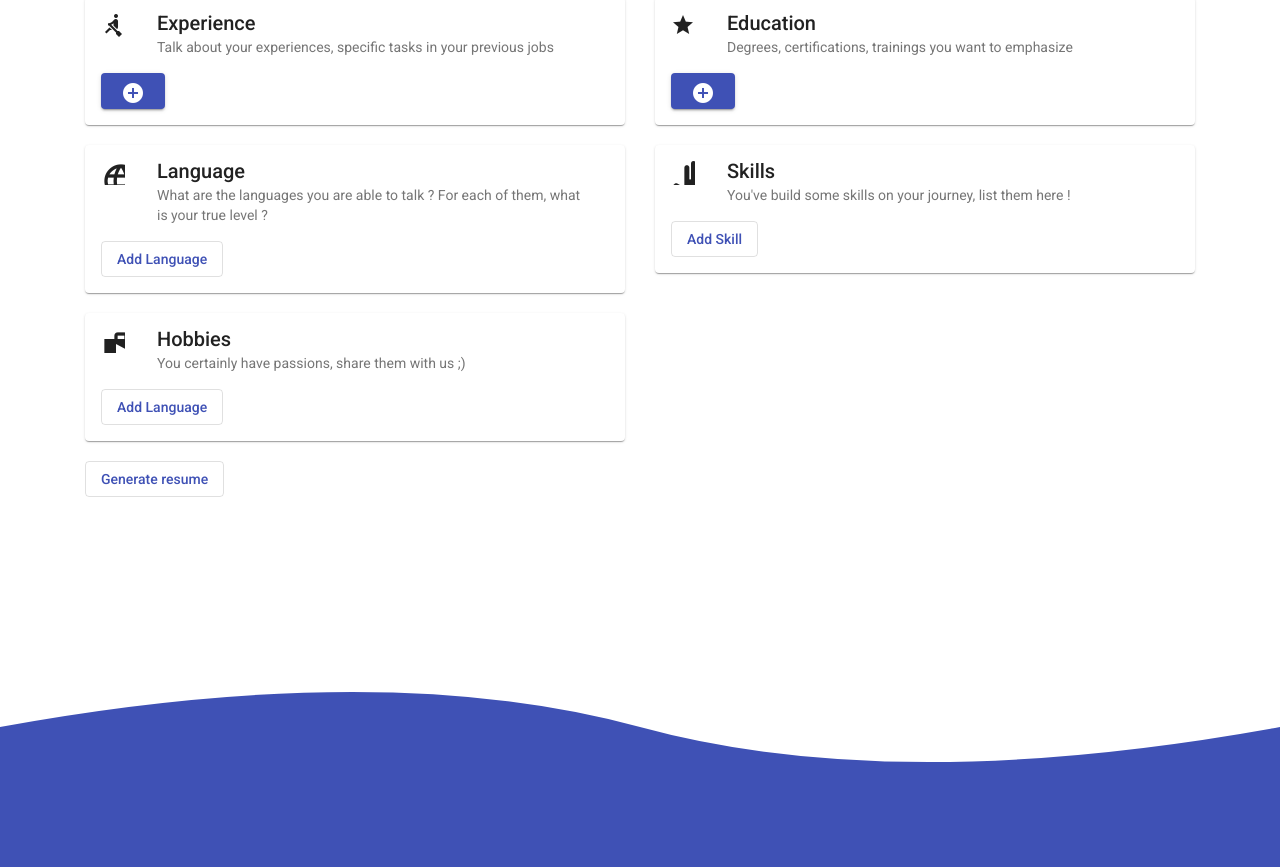
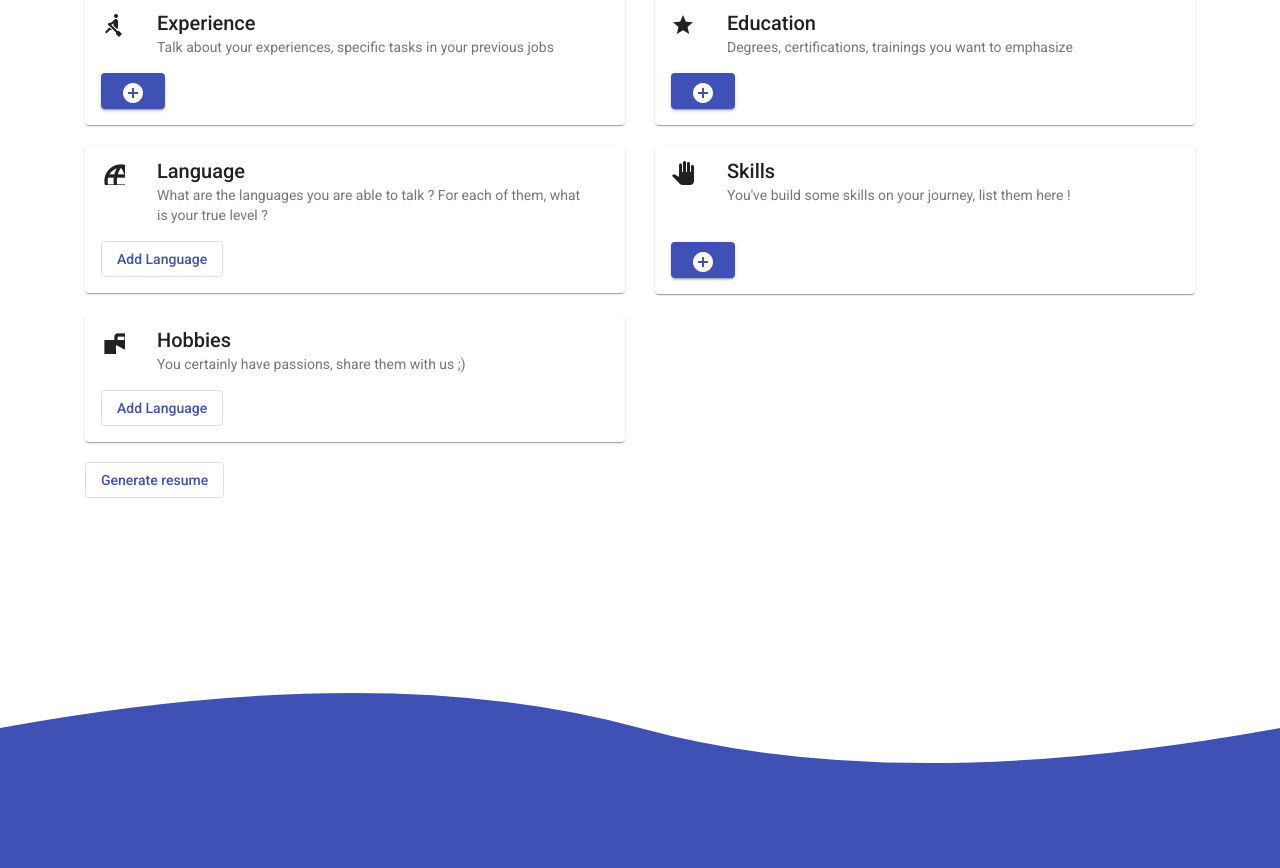
Before and after one commit to Jerem28/cv-creator, an Angular app: page / in a window 1280 px wide. Shown: the part 706-1574 px from the top of the page. Built offline with nearby package versions, Linux system fonts and the light colour scheme.

Commit message:
Separate Skill component from Resume main component

```diff
--- a/src/app/resume/experience/experience.component.ts
+++ b/src/app/resume/experience/experience.component.ts
@@ -48,8 +48,7 @@ export class ExperienceComponent implements OnInit, OnChanges {
   }
 
   addInputExperience(){
-    const experienceFormGroup: FormGroup = this.experience;
-    this.experiencesList.push(experienceFormGroup);
+    this.experiencesList.push(this.experience);
   }
 
   removeExperience(experienceIndex: number){
--- a/src/app/resume/resume.component.html
+++ b/src/app/resume/resume.component.html
@@ -58,16 +58,10 @@
             </div>
 
             <div class="col-6">
-                <mat-card>
-                    <mat-card-header>
-                        <div mat-card-avatar><mat-icon>pan_tool</mat-icon></div>
-                        <mat-card-title>Skills</mat-card-title>
-                        <mat-card-subtitle>You've build some skills on your journey, list them here !</mat-card-subtitle>
-                    </mat-card-header>
-                    <mat-card-content>
-                        <button mat-stroked-button color="primary">Add Skill</button>
-                    </mat-card-content>
-                </mat-card>
+                <app-skills
+                [formBuilder]="formBuilder"
+                [resumeForm]="resumeForm">
+                ></app-skills>
             </div>
         </div>
 
--- a/src/app/resume/resume.component.ts
+++ b/src/app/resume/resume.component.ts
@@ -3,6 +3,7 @@ import { FormBuilder, FormGroup, FormArray, AbstractControl, FormControl } from
 import { ExperienceComponent } from './experience/experience.component';
 import { HeaderComponent } from './header/header.component';
 import { EducationComponent } from './education/education.component';
+import { SkillsComponent } from './skills/skills.component';
 
 interface ResumeFormStructure {
   fullname: string;
@@ -29,9 +30,10 @@ export class ResumeComponent implements OnInit, AfterViewInit {
 
   @ViewChild(ExperienceComponent)
   private experienceComponent: ExperienceComponent;
-
   @ViewChild(EducationComponent)
   private educationComponent: EducationComponent;
+  @ViewChild(SkillsComponent)
+  private skillComponent: SkillsComponent;
 
   resumeForm: FormGroup;
   formBuilder: FormBuilder;
@@ -101,6 +103,7 @@ export class ResumeComponent implements OnInit, AfterViewInit {
 
         this.experienceComponent.createExperience(value);
         this.educationComponent.createEducation(value);
+        this.skillComponent.createSkill(value);
         this.resumeForm.patchValue(value);
       }
   }
--- a/src/app/resume/skills/skills.component.html
+++ b/src/app/resume/skills/skills.component.html
@@ -1 +1,26 @@
-<p>skills works!</p>
+<div [formGroup]="resumeForm">
+    <mat-card>
+        <mat-card-header>
+            <div mat-card-avatar><mat-icon>pan_tool</mat-icon></div>
+            <mat-card-title>Skills</mat-card-title>
+            <mat-card-subtitle>You've build some skills on your journey, list them here !</mat-card-subtitle>
+        </mat-card-header>
+
+        <div formArrayName="skillsList">
+            <ul style="display: inline-block; list-style: none;" class="skillsList">
+                <div *ngFor="let skill of skillsList.controls; let i = index">
+                    <li>
+                        <mat-form-field appearance="out" class="skill-item">
+                            <mat-label>Skill title</mat-label>
+                            <input matInput type="text" formControlName="{{i}}" placeholder="Ex. Management d'équipe">
+                        </mat-form-field>
+                        <button mat-icon-button color="primary" (click)="removeSkill(i)"><mat-icon>delete</mat-icon></button>
+                    </li>
+                </div>
+            </ul>
+        </div>
+
+        <button mat-raised-button color="primary" (click)="addInputSkill()"><mat-icon>add_circle</mat-icon></button>
+
+    </mat-card>
+</div>
--- a/src/app/resume/skills/skills.component.ts
+++ b/src/app/resume/skills/skills.component.ts
@@ -1,4 +1,5 @@
-import { Component, OnInit } from '@angular/core';
+import { Component, OnInit, Input, Output, EventEmitter } from '@angular/core';
+import { FormBuilder, FormGroup, FormArray, FormControl } from '@angular/forms';
 
 @Component({
   selector: 'app-skills',
@@ -7,9 +8,37 @@ import { Component, OnInit } from '@angular/core';
 })
 export class SkillsComponent implements OnInit {
 
+  @Input() formBuilder: FormBuilder;
+  @Input() resumeForm: FormGroup;
+
   constructor() { }
 
   ngOnInit(): void {
+    console.log('[SkillsComponent]');
+    console.log(this.resumeForm.value);
+  }
+
+  get skill(): FormControl {
+    return this.formBuilder.control('');
+  }
+
+  get skillsList(): FormArray {
+    return this.resumeForm.get('skillsList') as FormArray;
+  }
+
+  addInputSkill(){
+    this.skillsList.push(this.skill);
+  }
+
+  removeSkill(skillIndex: number){
+    this.skillsList.removeAt(skillIndex);
+  }
+
+  createSkill(data: any){
+    for (let skillIndex = 0; skillIndex < data.skillsList.length; skillIndex++) {
+      console.log('Adding skill [' + skillIndex + '] to skillsList');
+      this.skillsList.push(this.skill);
+    }
   }
 
 }
--- a/src/styles.scss
+++ b/src/styles.scss
@@ -19,3 +19,7 @@ body { margin: 0; font-family: Roboto, "Helvetica Neue", sans-serif; }
 .mat-card.mat-focus-indicator.resume-content-card {
     background-color: #FAFAFA;
 }
+
+.skillsList > .ng-star-inserted {
+    display: inline-block;
+}
```
